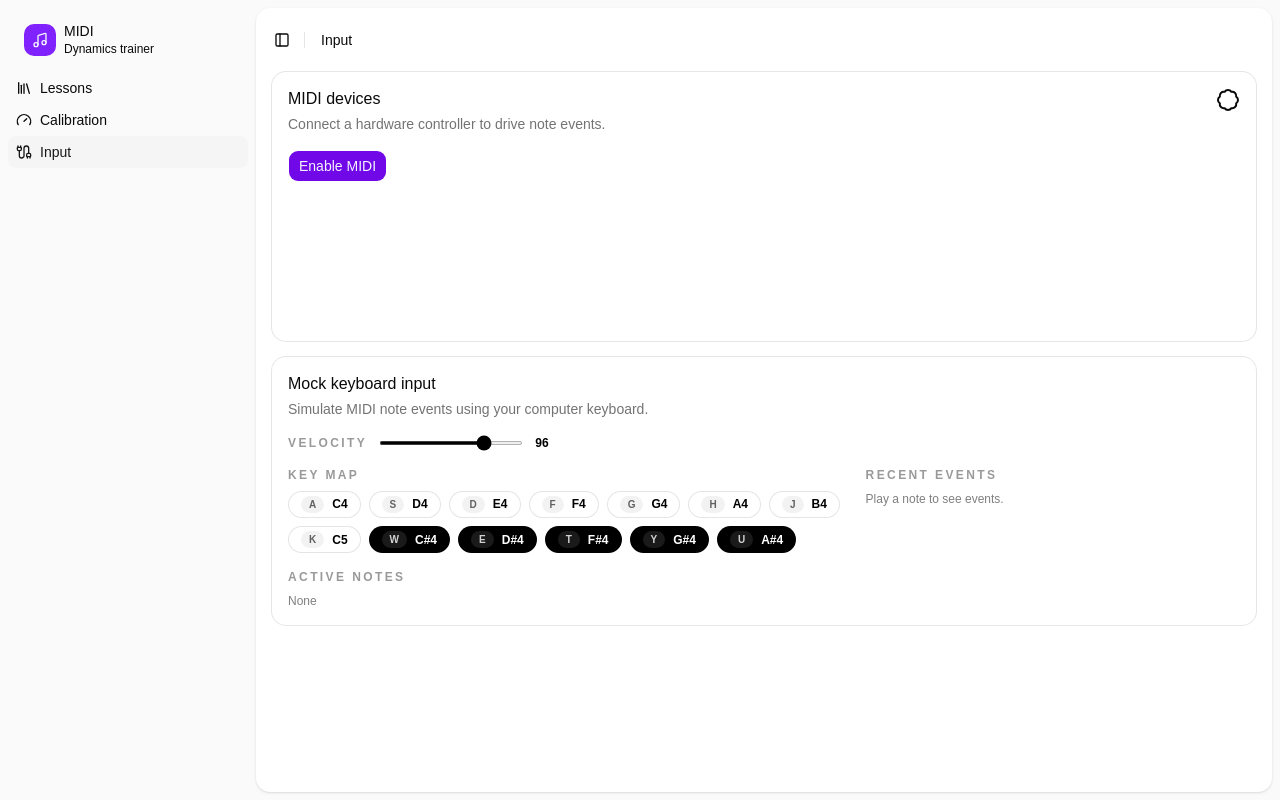
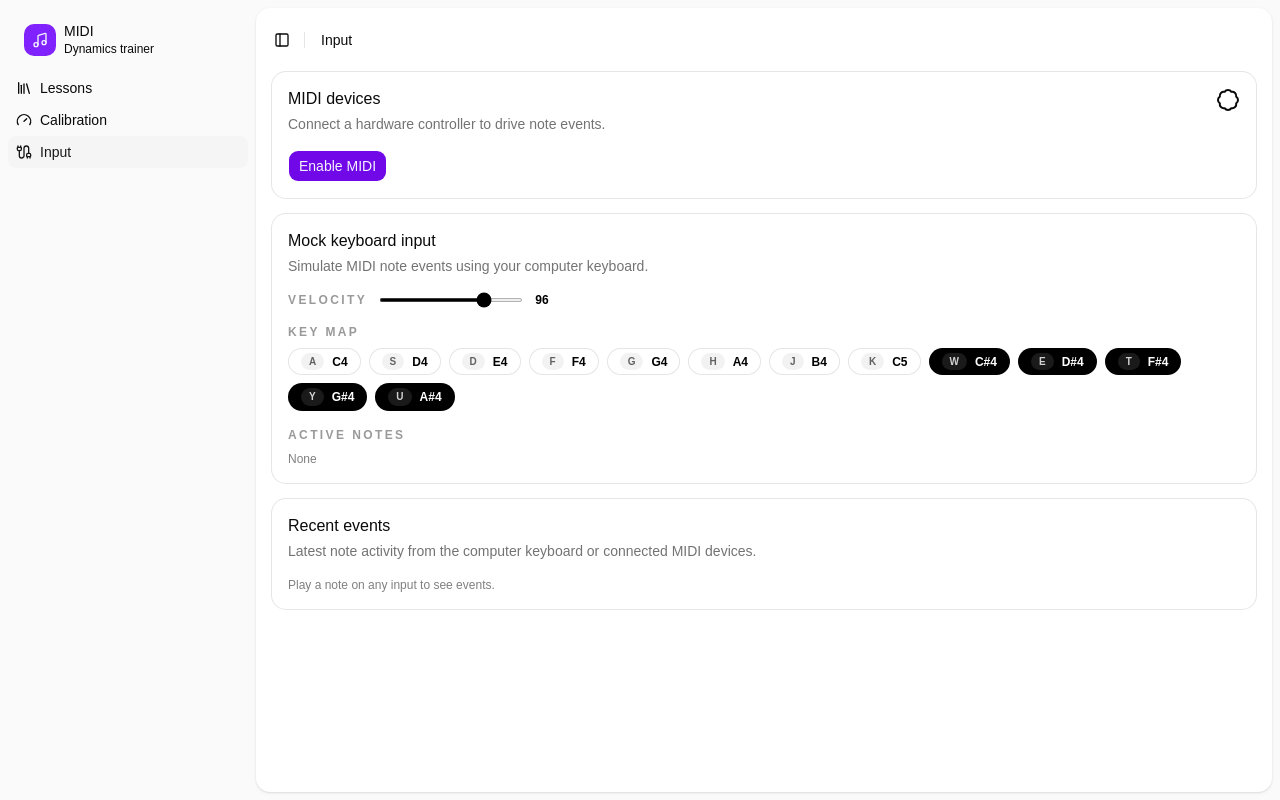
Before and after one commit to ChintanAcharya/dynamikey, a React (Vite) app: page /input in a window 1280 px wide. Built offline with nearby package versions, Linux system fonts and the light colour scheme.

Commit message:
Separate out recent MIDI events into its own card

```diff
--- a/src/components/InputSection.tsx
+++ b/src/components/InputSection.tsx
@@ -1,4 +1,5 @@
 import MockKeyboardInput from '../features/input/MockKeyboardInput';
+import RecentInputEventsCard from '../features/input/RecentInputEventsCard';
 import WebMidiInput from '../features/input/WebMidiInput';
 
 /**
@@ -7,9 +8,10 @@ import WebMidiInput from '../features/input/WebMidiInput';
  */
 function InputSection() {
   return (
-    <section className="grid gap-4 lg:grid-rows-2">
+    <section className="flex flex-col gap-4">
       <WebMidiInput />
       <MockKeyboardInput />
+      <RecentInputEventsCard />
     </section>
   );
 }
--- a/src/features/input/InputRuntimeContext.tsx
+++ b/src/features/input/InputRuntimeContext.tsx
@@ -36,7 +36,6 @@ type InputRuntimeValue = {
   activeNotes: number[];
   error: string | null;
   inputs: MIDIInput[];
-  recentMockEvents: MidiNoteEvent[];
   requestMidiAccess: () => Promise<void>;
   selectedInputId: string;
   setSelectedInputId: (value: string) => void;
@@ -98,7 +97,6 @@ export function InputRuntimeProvider({ children }: { children: ReactNode }) {
   const [selectedInputId, setSelectedInputId] = useState('');
   const [velocity, setVelocity] = useState(96);
   const [activeNotes, setActiveNotes] = useState<number[]>([]);
-  const [recentMockEvents, setRecentMockEvents] = useState<MidiNoteEvent[]>([]);
 
   const refreshInputs = useCallback((access: MIDIAccess) => {
     const nextInputs = Array.from(access.inputs.values());
@@ -175,11 +173,6 @@ export function InputRuntimeProvider({ children }: { children: ReactNode }) {
     setActiveNotes(nextNotes);
   }, []);
 
-  const emitMockEvent = useCallback((event: MidiNoteEvent) => {
-    emitInput(event);
-    setRecentMockEvents((previous) => [event, ...previous].slice(0, 4));
-  }, []);
-
   useEffect(() => {
     const access = accessRef.current;
     if (!access) return;
@@ -216,7 +209,7 @@ export function InputRuntimeProvider({ children }: { children: ReactNode }) {
 
       activeKeysRef.current.add(key);
       syncActiveNotes();
-      emitMockEvent({
+      emitInput({
         type: 'noteon',
         midiNote,
         velocity,
@@ -235,7 +228,7 @@ export function InputRuntimeProvider({ children }: { children: ReactNode }) {
 
       activeKeysRef.current.delete(key);
       syncActiveNotes();
-      emitMockEvent({
+      emitInput({
         type: 'noteoff',
         midiNote,
         velocity: 0,
@@ -255,7 +248,7 @@ export function InputRuntimeProvider({ children }: { children: ReactNode }) {
         const midiNote = KEY_TO_MIDI[key];
         if (typeof midiNote !== 'number') return;
 
-        emitMockEvent({
+        emitInput({
           type: 'noteoff',
           midiNote,
           velocity: 0,
@@ -274,7 +267,7 @@ export function InputRuntimeProvider({ children }: { children: ReactNode }) {
       window.removeEventListener('keyup', handleKeyUp);
       window.removeEventListener('blur', handleBlur);
     };
-  }, [emitMockEvent, syncActiveNotes, velocity]);
+  }, [syncActiveNotes, velocity]);
 
   useEffect(() => {
     return () => {
@@ -307,7 +300,6 @@ export function InputRuntimeProvider({ children }: { children: ReactNode }) {
       activeNotes,
       error,
       inputs,
-      recentMockEvents,
       requestMidiAccess,
       selectedInputId,
       setSelectedInputId,
@@ -320,7 +312,6 @@ export function InputRuntimeProvider({ children }: { children: ReactNode }) {
       activeNotes,
       error,
       inputs,
-      recentMockEvents,
       requestMidiAccess,
       selectedInputId,
       status,
--- a/src/features/input/MockKeyboardInput.tsx
+++ b/src/features/input/MockKeyboardInput.tsx
@@ -24,8 +24,7 @@ const MAX_VELOCITY = 127;
  * @returns React element.
  */
 function MockKeyboardInput() {
-  const { activeNotes, recentMockEvents, setVelocity, velocity } =
-    useInputRuntime();
+  const { activeNotes, setVelocity, velocity } = useInputRuntime();
 
   const groupedKeys = useMemo(() => {
     const white: KeyMapping[] = [];
@@ -74,8 +73,7 @@ function MockKeyboardInput() {
           </div>
         </div>
 
-        <div className="mt-4 grid gap-4 lg:grid-cols-[1.2fr_0.8fr]">
-          <div>
+        <div className="mt-4">
           <div className="text-xs font-semibold uppercase tracking-[0.2em] text-black/40">
             Key map
           </div>
@@ -121,33 +119,6 @@ function MockKeyboardInput() {
             ))}
           </div>
         </div>
-
-          <div>
-            <div className="text-xs font-semibold uppercase tracking-[0.2em] text-black/40">
-              Recent events
-            </div>
-            <div className="mt-2 flex flex-col gap-2">
-              {recentMockEvents.length === 0 && (
-                <span className="text-xs text-black/50">
-                  Play a note to see events.
-                </span>
-              )}
-              {recentMockEvents.map((event) => (
-                <div
-                  key={`${event.timestamp}-${event.type}-${event.midiNote}`}
-                  className="rounded-xl border border-black/10 bg-black/5 px-3 py-2 text-xs text-black/70"
-                >
-                  <div className="font-semibold text-black">
-                    {event.type.toUpperCase()}
-                  </div>
-                  <div>
-                    {formatMidiNote(event.midiNote)} • velocity {event.velocity}
-                  </div>
-                </div>
-              ))}
-            </div>
-          </div>
-        </div>
       </CardContent>
     </Card>
   );
--- /dev/null
+++ b/src/features/input/RecentInputEventsCard.tsx
@@ -0,0 +1,74 @@
+import { useEffect, useState } from 'react';
+import {
+  Card,
+  CardContent,
+  CardDescription,
+  CardHeader,
+  CardTitle,
+} from '@/components/ui/card';
+
+import { formatMidiNote } from './noteUtils';
+import { subscribeInput } from './inputBus';
+import type { MidiNoteEvent, MidiInputSource } from './midiEvents';
+
+const MAX_RECENT_EVENTS = 6;
+
+const SOURCE_LABELS: Record<MidiInputSource, string> = {
+  mock: 'Keyboard',
+  webmidi: 'MIDI device',
+};
+
+/**
+ * Render recent note events from any active input source.
+ * @returns React element.
+ */
+function RecentInputEventsCard() {
+  const [recentEvents, setRecentEvents] = useState<MidiNoteEvent[]>([]);
+
+  useEffect(() => {
+    return subscribeInput((event) => {
+      setRecentEvents((previous) =>
+        [event, ...previous].slice(0, MAX_RECENT_EVENTS),
+      );
+    });
+  }, []);
+
+  return (
+    <Card className="lg:col-span-2">
+      <CardHeader>
+        <CardTitle>Recent events</CardTitle>
+        <CardDescription>
+          Latest note activity from the computer keyboard or connected MIDI
+          devices.
+        </CardDescription>
+      </CardHeader>
+      <CardContent>
+        <div className="flex flex-col gap-2">
+          {recentEvents.length === 0 && (
+            <span className="text-xs text-black/50">
+              Play a note on any input to see events.
+            </span>
+          )}
+          {recentEvents.map((event) => (
+            <div
+              key={`${event.timestamp}-${event.source}-${event.type}-${event.midiNote}`}
+              className="flex items-start justify-between gap-3 rounded-xl border border-black/10 bg-black/5 px-3 py-2 text-xs text-black/70"
+            >
+              <div>
+                <div className="font-semibold text-black">
+                  {event.type.toUpperCase()} {formatMidiNote(event.midiNote)}
+                </div>
+                <div>Velocity {event.velocity}</div>
+              </div>
+              <span className="rounded-full border border-black/10 bg-white px-2 py-1 text-[10px] font-semibold uppercase tracking-[0.16em] text-black/60">
+                {SOURCE_LABELS[event.source]}
+              </span>
+            </div>
+          ))}
+        </div>
+      </CardContent>
+    </Card>
+  );
+}
+
+export default RecentInputEventsCard;
```
Lines whose indentation alone changed are shown as unchanged.
